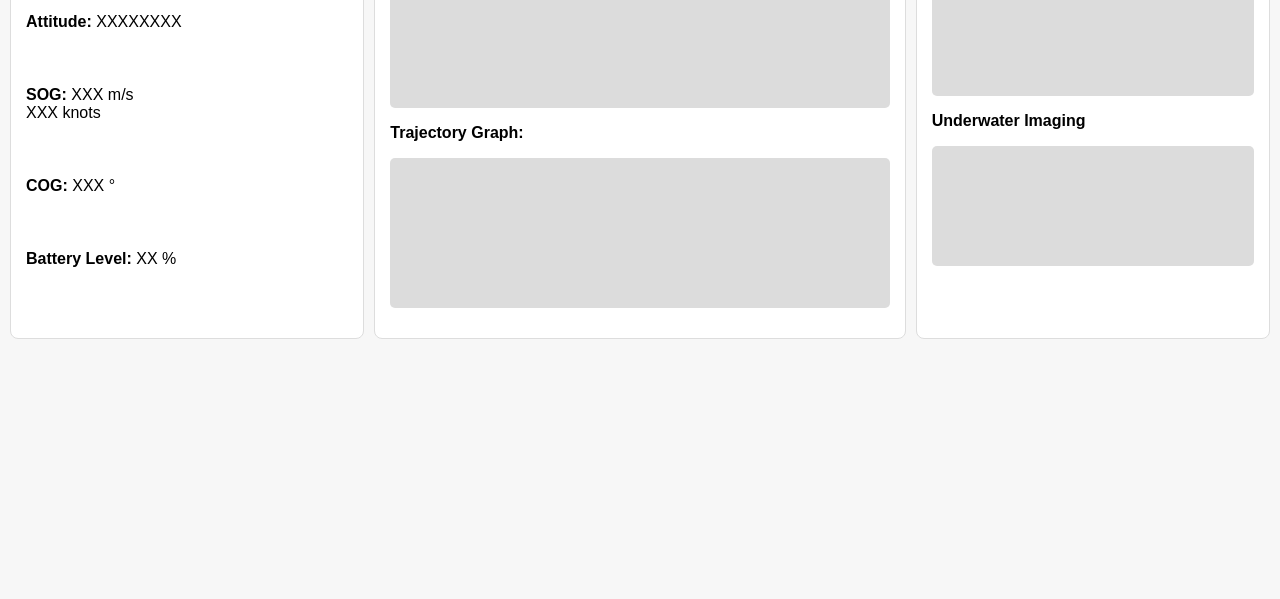
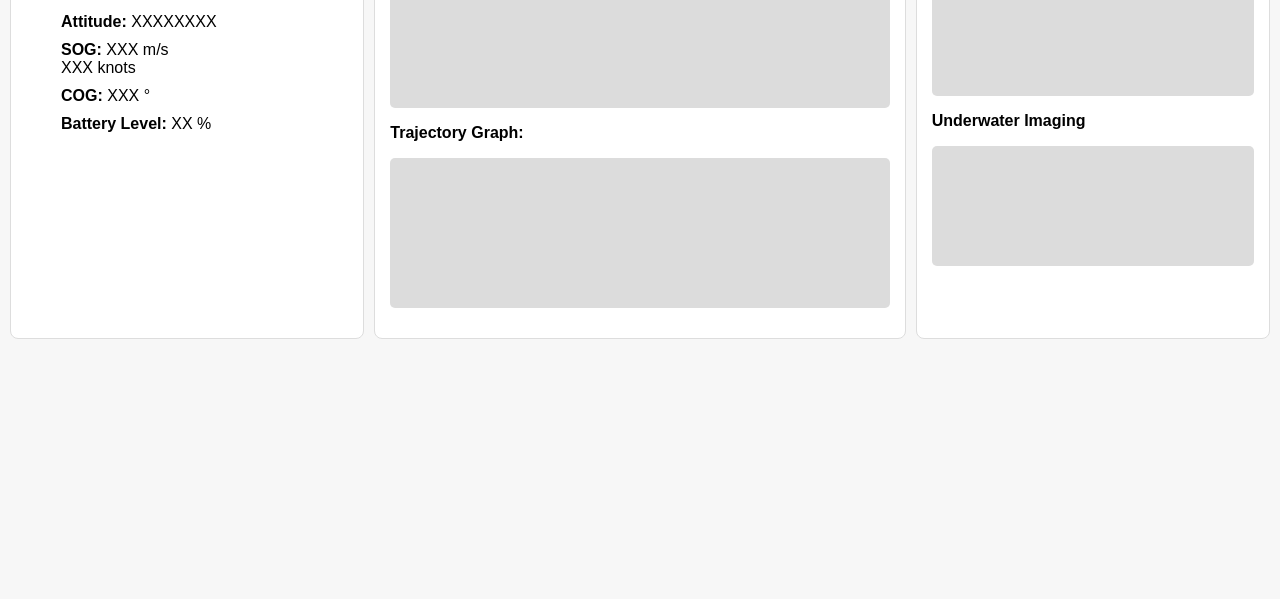
Before and after one commit to Rendy-py/web-asv-ipb-2025, a plain HTML site: page index.html in a window 1280 px wide. Shown: the part 201-800 px from the top of the page. Drawn offline with Linux system fonts and the light colour scheme.

Commit message:
Update style.css

```diff
--- a/style.css
+++ b/style.css
@@ -31,24 +31,42 @@ body {
   border-radius: 8px;
 }
 
-/* Left column */
+
 .left{
-  display: grid;
-  padding: 15px;
-}
-
-.left label {
-  display: block;
-  margin: 8px 25px;
-  font-weight: bold;
+  display:inline;
+  padding-left: 25px;
+  padding-bottom: 0px;
 }
 
 .left p {
   margin-left: 25px;
+  margin-bottom: 30px;
+  font-size: 35px;
+  font-style: italic;
 }
 
-.info {
-  margin: 12px 25px;
+.attitude{
+  margin-left: 25px;
+  margin-bottom: 10px;
+  margin-top: 0px;
+
+}
+.sog{
+  margin-left: 25px;
+  margin-bottom: 10px;
+  margin-top: 0px;
+
+}
+.cog{
+  margin-left: 25px;
+  margin-bottom: 10px;
+  margin-top: 0px;
+
+}
+.battery{
+  margin-left: 25px;
+  margin-bottom: 10px;
+  margin-top: 0px;
 
 }
 
```
